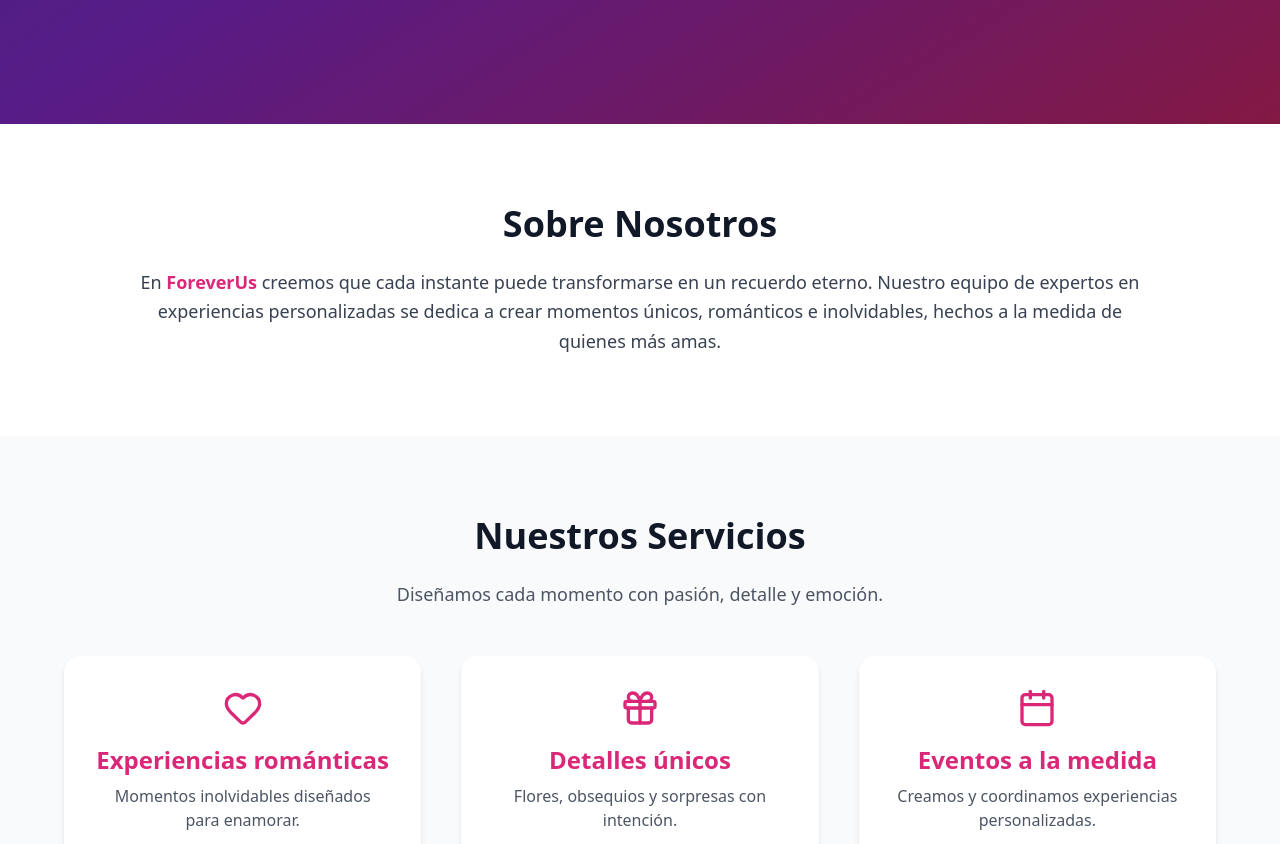
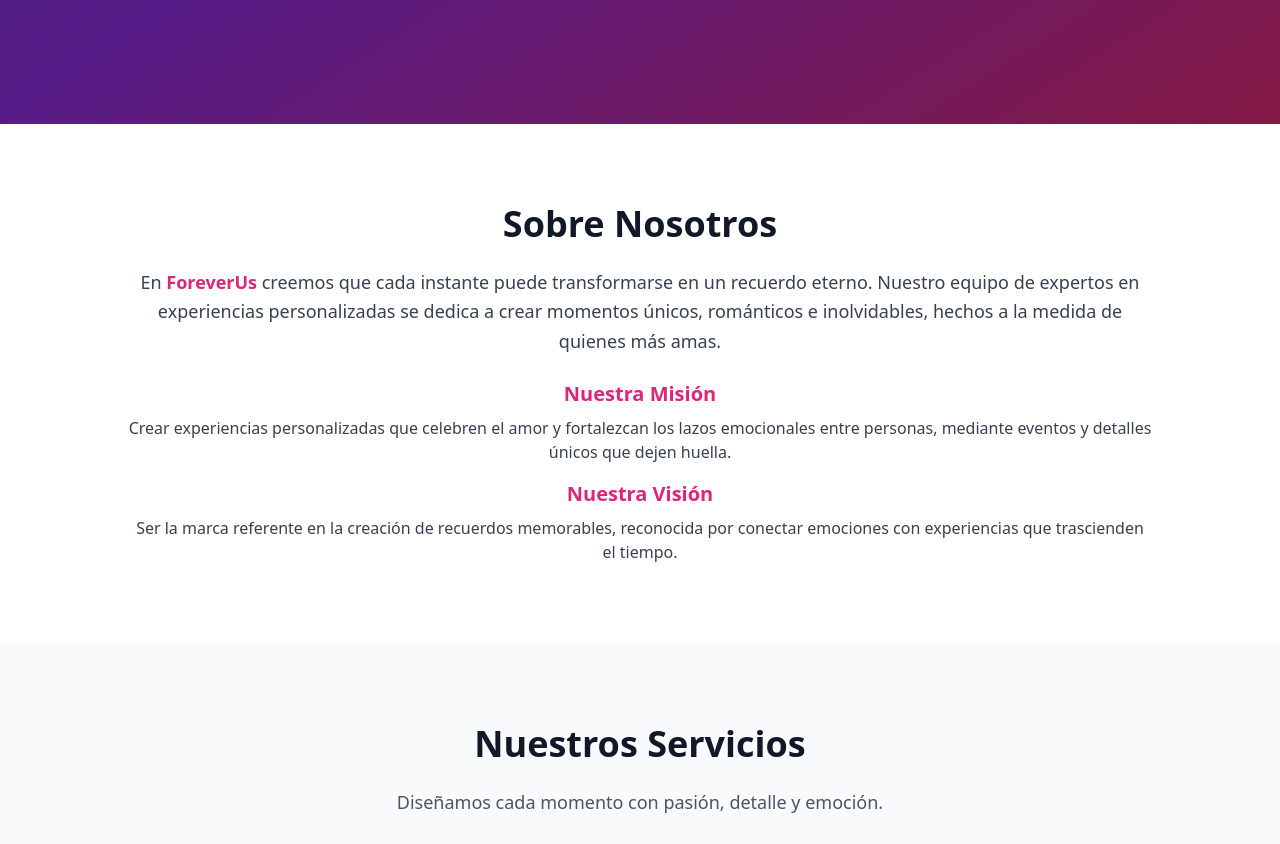
Before and after one commit to keykun456/ForeverUs, a Next.js app: page /home in a window 1280 px wide. Shown: the part 740-1584 px from the top of the page. Built offline with nearby package versions, Linux system fonts and the light colour scheme.

Commit message:
Renombrado About a AboutUs e incluida misión y visión para mejorar identidad de marca

```diff
--- a/components/About.tsx
+++ /dev/null
@@ -1,37 +0,0 @@
-// components/About.tsx
-
-import { motion } from "framer-motion";
-
-/**
- * Componente About:
- * Muestra una sección informativa con mensaje emocional e identidad clara.
- */
-const About = () => {
-  return (
-    <section id="about" className="bg-white py-20 px-4 sm:px-6 lg:px-8">
-      <div className="max-w-5xl mx-auto text-center">
-        {/* 🧠 Título principal */}
-        <motion.h2
-          className="text-4xl font-extrabold text-gray-900 mb-6"
-          initial={{ opacity: 0, y: 20 }}
-          whileInView={{ opacity: 1, y: 0 }}
-          transition={{ duration: 0.5 }}
-        >
-          Sobre Nosotros
-        </motion.h2>
-
-        {/* 💡 Texto emocional con animación suave */}
-        <motion.p
-          className="text-lg text-gray-700 leading-relaxed"
-          initial={{ opacity: 0 }}
-          whileInView={{ opacity: 1 }}
-          transition={{ delay: 0.3 }}
-        >
-          En <span className="font-semibold text-pink-600">ForeverUs</span> creemos que cada instante puede transformarse en un recuerdo eterno. Nuestro equipo de expertos en experiencias personalizadas se dedica a crear momentos únicos, románticos e inolvidables, hechos a la medida de quienes más amas.
-        </motion.p>
-      </div>
-    </section>
-  );
-};
-
-export default About;
--- /dev/null
+++ b/components/AboutUs.tsx
@@ -0,0 +1,62 @@
+// components/AboutUs.tsx
+
+import { motion } from "framer-motion";
+
+/**
+ * Componente AboutUs:
+ * Muestra una sección informativa con mensaje emocional, misión y visión.
+ */
+const AboutUs = () => {
+  return (
+    <section id="aboutus" className="bg-white py-20 px-4 sm:px-6 lg:px-8">
+      <div className="max-w-5xl mx-auto text-center">
+        {/* 🧠 Título principal */}
+        <motion.h2
+          className="text-4xl font-extrabold text-gray-900 mb-6"
+          initial={{ opacity: 0, y: 20 }}
+          whileInView={{ opacity: 1, y: 0 }}
+          transition={{ duration: 0.5 }}
+        >
+          Sobre Nosotros
+        </motion.h2>
+
+        {/* 💡 Texto emocional con animación suave */}
+        <motion.p
+          className="text-lg text-gray-700 leading-relaxed mb-6"
+          initial={{ opacity: 0 }}
+          whileInView={{ opacity: 1 }}
+          transition={{ delay: 0.3 }}
+        >
+          En <span className="font-semibold text-pink-600">ForeverUs</span> creemos que cada instante puede transformarse en un recuerdo eterno. Nuestro equipo de expertos en experiencias personalizadas se dedica a crear momentos únicos, románticos e inolvidables, hechos a la medida de quienes más amas.
+        </motion.p>
+
+        {/* 🎯 Misión */}
+        <motion.div
+          initial={{ opacity: 0, y: 20 }}
+          whileInView={{ opacity: 1, y: 0 }}
+          transition={{ delay: 0.5 }}
+          className="mb-4"
+        >
+          <h3 className="text-xl font-semibold text-pink-600 mb-2">Nuestra Misión</h3>
+          <p className="text-gray-700">
+            Crear experiencias personalizadas que celebren el amor y fortalezcan los lazos emocionales entre personas, mediante eventos y detalles únicos que dejen huella.
+          </p>
+        </motion.div>
+
+        {/* 🌟 Visión */}
+        <motion.div
+          initial={{ opacity: 0, y: 20 }}
+          whileInView={{ opacity: 1, y: 0 }}
+          transition={{ delay: 0.7 }}
+        >
+          <h3 className="text-xl font-semibold text-pink-600 mb-2">Nuestra Visión</h3>
+          <p className="text-gray-700">
+            Ser la marca referente en la creación de recuerdos memorables, reconocida por conectar emociones con experiencias que trascienden el tiempo.
+          </p>
+        </motion.div>
+      </div>
+    </section>
+  );
+};
+
+export default AboutUs;
--- a/components/Navbar.tsx
+++ b/components/Navbar.tsx
@@ -95,7 +95,7 @@ const Navbar = () => {
           {/* 🖱️ Navegación escritorio */}
           <div className="space-x-4 hidden md:flex">
             {["Sobre nosotros", "Servicios", "Contacto"].map((label, idx) => {
-              const href = ["#about", "#services", "#contact"][idx];
+              const href = ["#aboutus", "#services", "#contact"][idx];
               return (
                 <a
                   key={label}
@@ -145,7 +145,7 @@ const Navbar = () => {
 
             {/* 📋 Enlaces del menú */}
             {["Sobre nosotros", "Servicios", "Contacto"].map((label, idx) => {
-              const href = ["#about", "#services", "#contact"][idx];
+              const href = ["#aboutus", "#services", "#contact"][idx];
               return (
                 <a
                   key={label}
--- a/pages/home.tsx
+++ b/pages/home.tsx
@@ -4,7 +4,7 @@ import Navbar from "@/components/Navbar"; // 👉 Importa el navbar reutilizable
 import Hero from "@/components/Hero"; // 👉 Importa el Hero reutilizable
 import ContactForm from "@/components/ContactForm"; // 👉 Componente de formulario
 import Services from "@/components/Services"; // 🧩 Importa la nueva sección de servicios
-import About from "@/components/About"; // 🧠 Sección informativa
+import AboutUs from "@/components/AboutUs"; // 🧠 Sección informativa
 
 
 /**
@@ -22,7 +22,7 @@ export default function Home() {
 		<Hero />
 
 		{/* 🧠 Nueva sección de confianza */}
-		<About />
+		<AboutUs />
 
 		{/* 🎯 Nueva sección de servicios */}
 		<Services />
```
